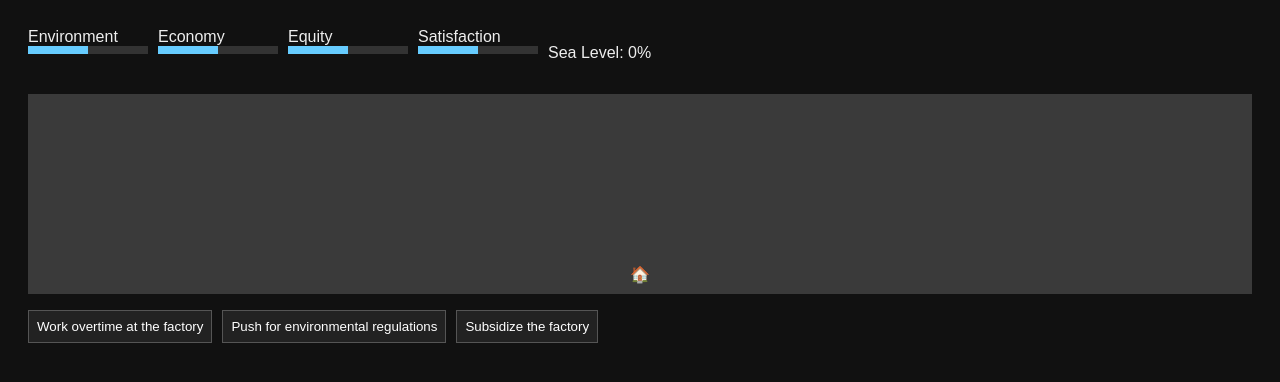
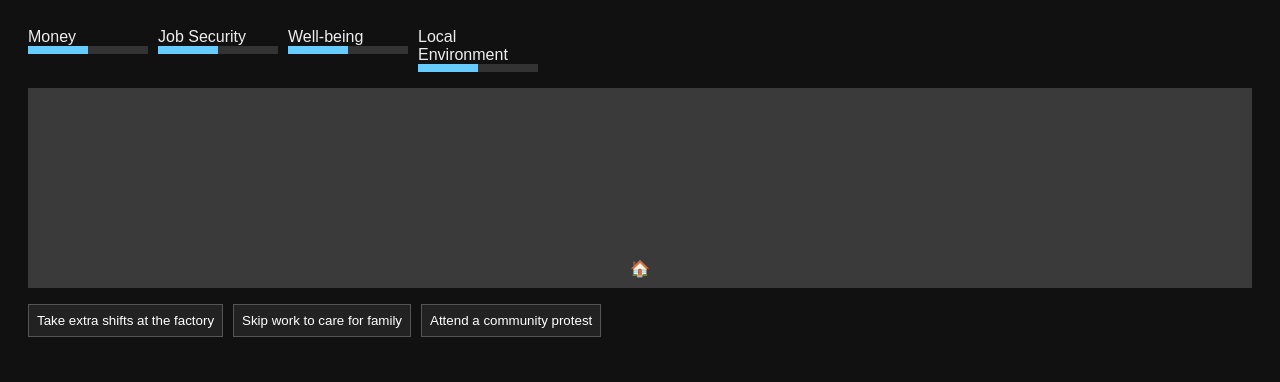
Before and after one commit to rachit182/imperfect-game, a React (Vite) app: page / in a window 1280 px wide. Shown: the top 382 px of the page. Built offline with nearby package versions, Linux system fonts and the light colour scheme.

Commit message:
draft v2

```diff
--- a/src/GameReducer.js
+++ b/src/GameReducer.js
@@ -3,11 +3,20 @@ export const initialState = {
   maxTurns: 6,
   phase: "DECISION",
 
-  metrics: {
-    environment: 50,
-    economy: 50,
+  // visible to player
+  player: {
+    money: 50,
+    jobSecurity: 50,
+    wellbeing: 50,
+    localEnvironment: 50
+  },
+
+  // hidden system variables
+  system: {
+    economy: 60,
     equity: 50,
-    satisfaction: 50
+    environment: 60,
+    publicSatisfaction: 55
   },
 
   seaLevel: 0,
@@ -18,34 +27,32 @@ function clamp(v) {
   return Math.max(0, Math.min(100, v));
 }
 
+function applyEffects(target, effects = {}) {
+  const updated = { ...target };
+  for (const key in effects) {
+    updated[key] = clamp((updated[key] || 0) + effects[key]);
+  }
+  return updated;
+}
+
 export function gameReducer(state, action) {
   switch (action.type) {
-    case "MAKE_DECISION": {
-      const effects = action.payload.effects;
-
+    case "MAKE_DECISION":
       return {
         ...state,
-        metrics: {
-          environment: clamp(state.metrics.environment + effects.environment),
-          economy: clamp(state.metrics.economy + effects.economy),
-          equity: clamp(state.metrics.equity + effects.equity),
-          satisfaction: clamp(state.metrics.satisfaction + effects.satisfaction)
-        },
+        player: applyEffects(state.player, action.payload.playerEffects),
+        system: applyEffects(state.system, action.payload.systemEffects),
         phase: "RESOLUTION"
       };
-    }
 
-    case "RESOLVE_TURN": {
+    case "RESOLVE_TURN":
       const nextTurn = state.turn + 1;
-      const newSeaLevel = state.seaLevel + state.seaLevelRate;
-
       return {
         ...state,
         turn: nextTurn,
-        seaLevel: newSeaLevel,
+        seaLevel: state.seaLevel + state.seaLevelRate,
         phase: nextTurn >= state.maxTurns ? "END" : "DECISION"
       };
-    }
 
     default:
       return state;
--- a/src/components/Dashboard.jsx
+++ b/src/components/Dashboard.jsx
@@ -3,15 +3,14 @@ import Meter from "./Meter";
 
 export default function Dashboard() {
   const { state } = useGame();
-  const { metrics, seaLevel } = state;
+  const { player } = state;
 
   return (
     <div className="dashboard">
-      <Meter label="Environment" value={metrics.environment} />
-      <Meter label="Economy" value={metrics.economy} />
-      <Meter label="Equity" value={metrics.equity} />
-      <Meter label="Satisfaction" value={metrics.satisfaction} />
-      <p className="sea">Sea Level: {(seaLevel * 100).toFixed(0)}%</p>
+      <Meter label="Money" value={player.money} />
+      <Meter label="Job Security" value={player.jobSecurity} />
+      <Meter label="Well-being" value={player.wellbeing} />
+      <Meter label="Local Environment" value={player.localEnvironment} />
     </div>
   );
 }
--- a/src/components/EndScreen.jsx
+++ b/src/components/EndScreen.jsx
@@ -2,21 +2,20 @@ import { useGame } from "../GameContext";
 
 export default function EndScreen() {
   const { state } = useGame();
-  const { metrics, seaLevel } = state;
 
   return (
     <div className="end">
-      <h2>Final Metrics</h2>
-      <pre>{JSON.stringify(metrics, null, 2)}</pre>
+      <h2>You did what you could.</h2>
 
-      <div className="island end-island">
-        <div
-          className="water"
-          style={{ height: `${seaLevel * 100}%` }}
-        />
-      </div>
+      <h3>Your Life</h3>
+      <pre>{JSON.stringify(state.player, null, 2)}</pre>
 
-      <p className="message">Every solution breaks something.</p>
+      <h3>The System</h3>
+      <pre>{JSON.stringify(state.system, null, 2)}</pre>
+
+      <p className="message">
+        The system kept changing, even when you had no control.
+      </p>
     </div>
   );
 }
--- a/src/data/decisions.js
+++ b/src/data/decisions.js
@@ -1,29 +1,41 @@
 export const decisions = [
   {
-    label: "Work overtime at the factory",
-    effects: {
-      environment: -10,
-      economy: +15,
-      equity: -5,
-      satisfaction: +5
+    label: "Take extra shifts at the factory",
+    playerEffects: {
+      money: +15,
+      wellbeing: -10,
+      localEnvironment: -5,
+      jobSecurity: +5
+    },
+    systemEffects: {
+      environment: -8,
+      economy: +6,
+      equity: -4
     }
   },
+
   {
-    label: "Push for environmental regulations",
-    effects: {
-      environment: +10,
-      economy: -10,
-      equity: +5,
-      satisfaction: -5
+    label: "Skip work to care for family",
+    playerEffects: {
+      money: -10,
+      wellbeing: +10,
+      jobSecurity: -8
+    },
+    systemEffects: {
+      economy: -6,
+      equity: +3
     }
   },
+
   {
-    label: "Subsidize the factory",
-    effects: {
-      environment: -15,
-      economy: +20,
-      equity: -10,
-      satisfaction: +10
+    label: "Attend a community protest",
+    playerEffects: {
+      wellbeing: +5,
+      jobSecurity: -5
+    },
+    systemEffects: {
+      environment: +6,
+      publicSatisfaction: -4
     }
   }
 ];
```
